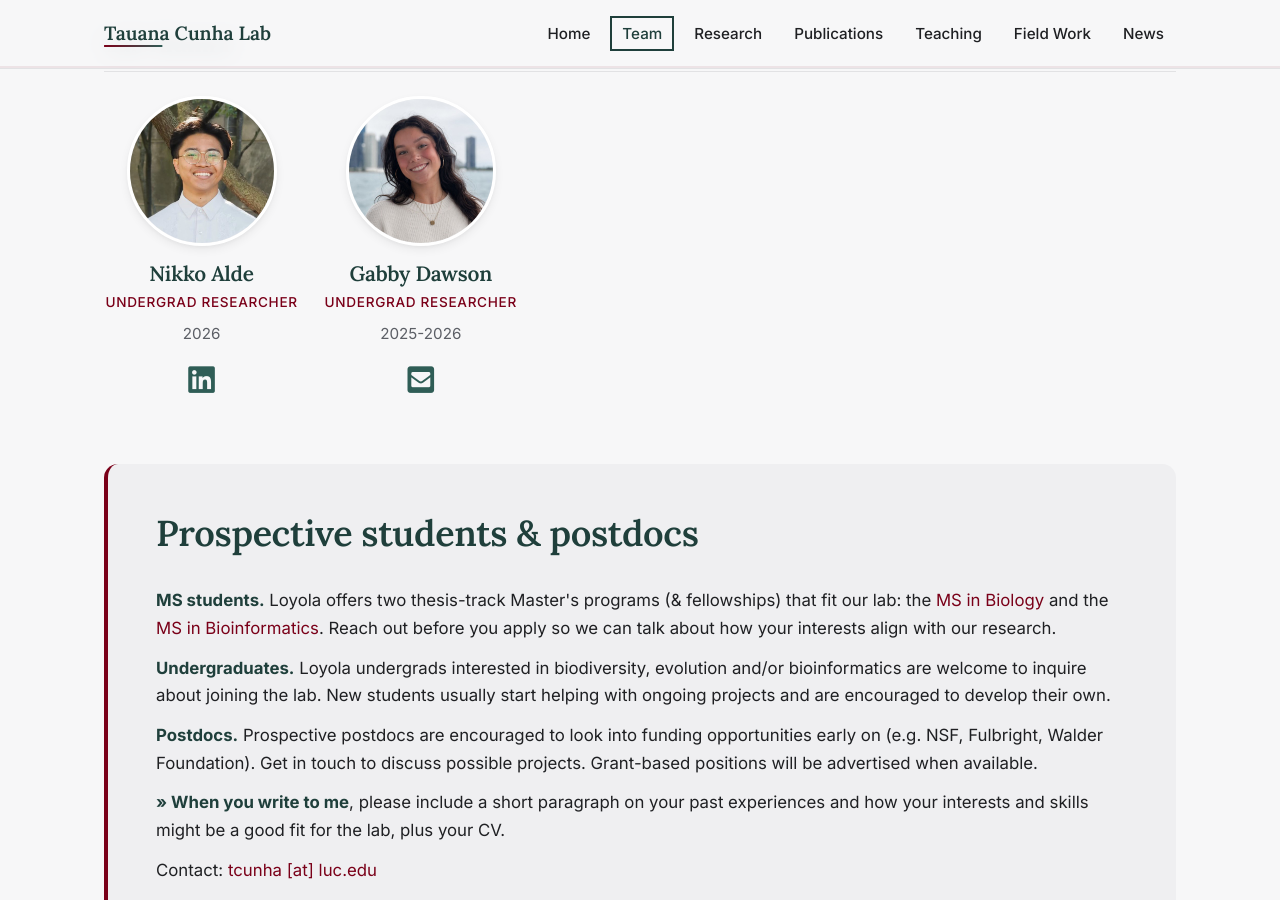
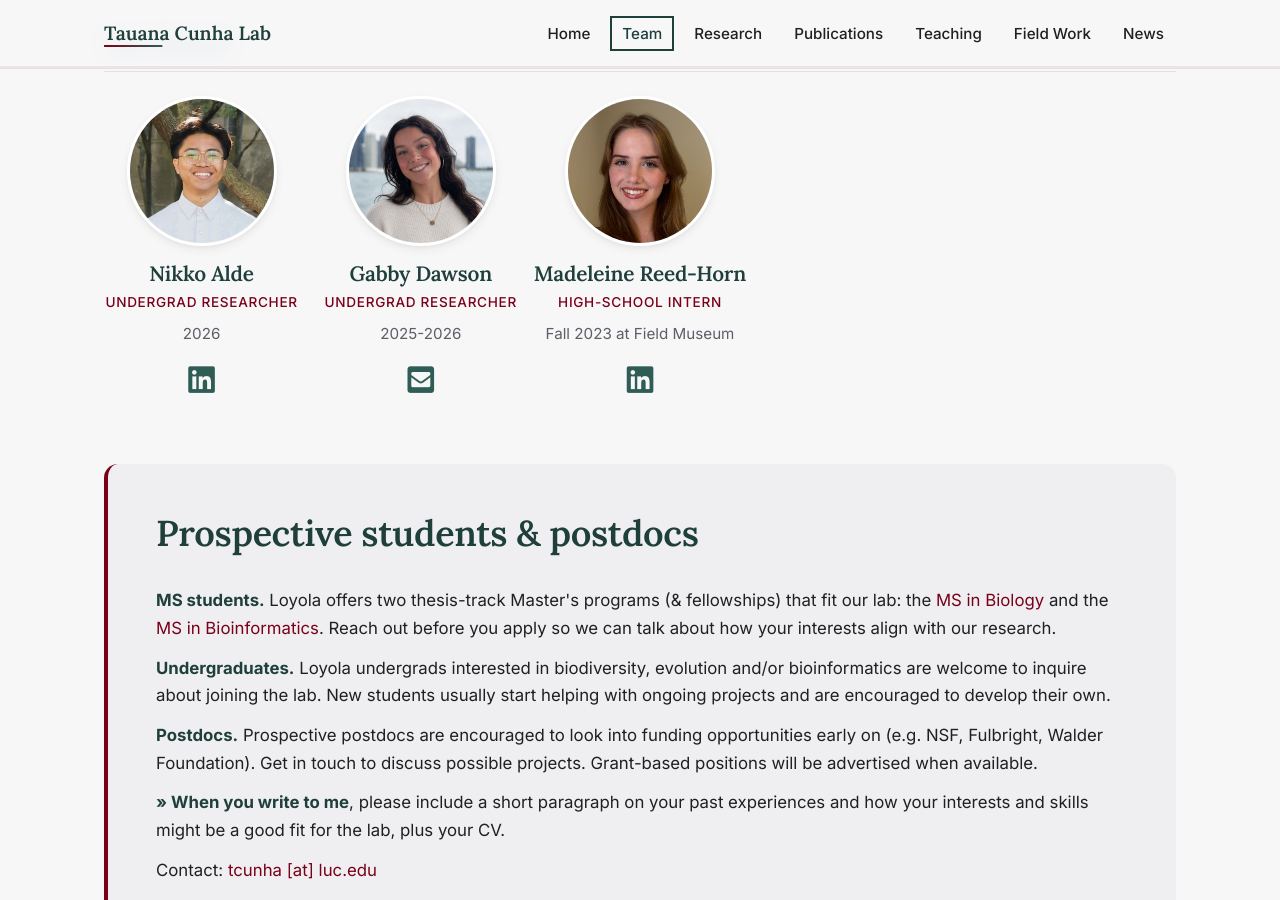
Before and after one commit to tcunha-lab/tcunha-lab.github.io, a Jekyll site: the page built from team.html, in a window 1280 px wide and 900 px high, scrolled down 1879 px. Built offline with Jekyll 4.4.1, drawn with Linux system fonts in a browser that asks for light colours; a style sheet for code colours, icons or effects is not loaded.

Commit message:
add Madeleine Reed-Horn

```diff
--- a/_data/team.yml
+++ b/_data/team.yml
@@ -152,3 +152,11 @@
   links:
     - label: ResearchGate
       url: https://www.researchgate.net/profile/Jaelyn-Bos
+- name: Madeleine Reed-Horn
+  role: High-school intern
+  role_group: alumni
+  bio: Fall 2023 at Field Museum
+  photo: /assets/images/team/madeleine-reed-horn.jpg
+  links:
+    - label: Linkedin
+      url: https://www.linkedin.com/in/madeleine-reed-horn-36b466253/
```
Also changed, not shown: assets/images/team/madeleine-reed-horn.jpg (added).
